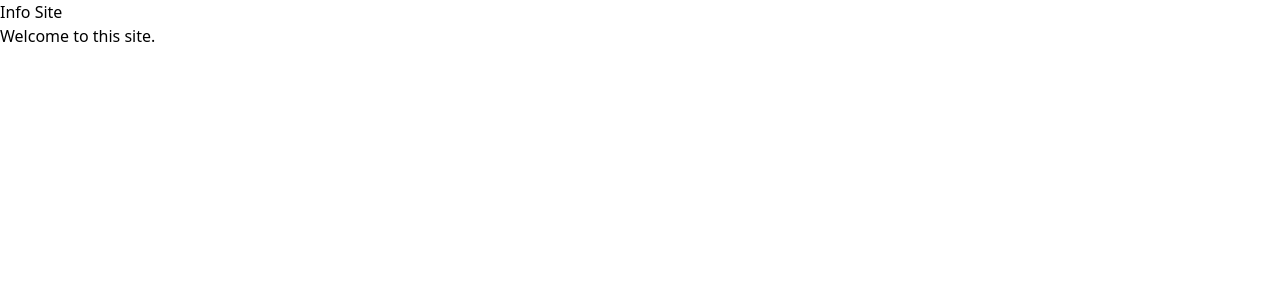
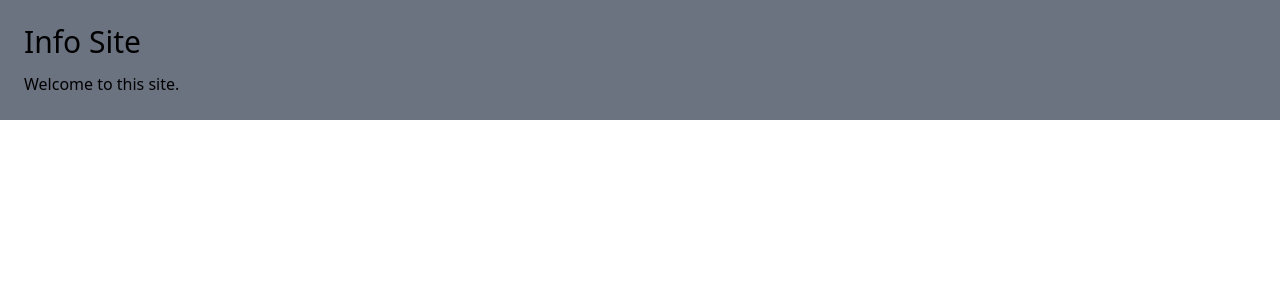
Before and after one commit to edwardtanguay/nuxi001, a Nuxt app: page / in a window 1280 px wide. Shown: the top 300 px of the page. Built offline with nearby package versions, Linux system fonts and the light colour scheme.

Commit message:
tailwind in

```diff
--- a/app.vue
+++ b/app.vue
@@ -1,6 +1,8 @@
 <template>
-  <div>
-    <h1>Info Site</h1>
-    <p>Welcome to this site.</p>
-  </div>
+  <body class="bg-gray-500 p-6">
+    <div>
+      <h1 class="text-3xl mb-3">Info Site</h1>
+      <p>Welcome to this site.</p>
+    </div>
+  </body>
 </template>
```
